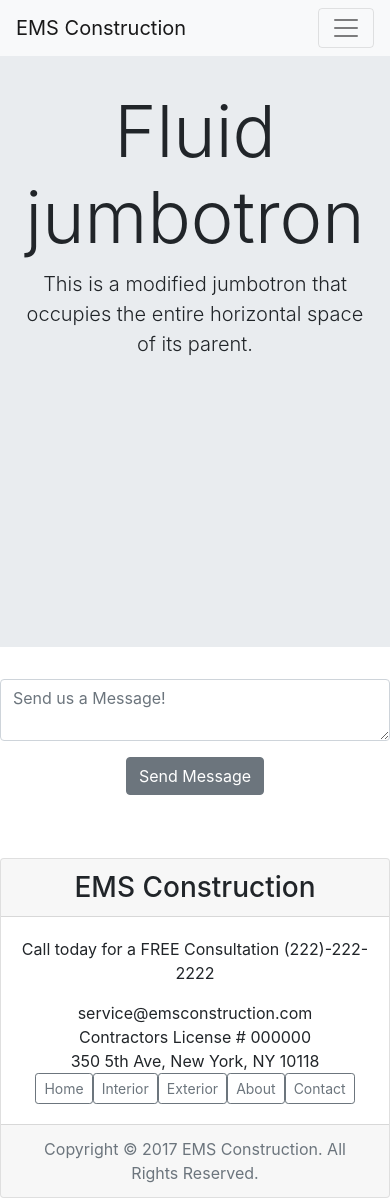
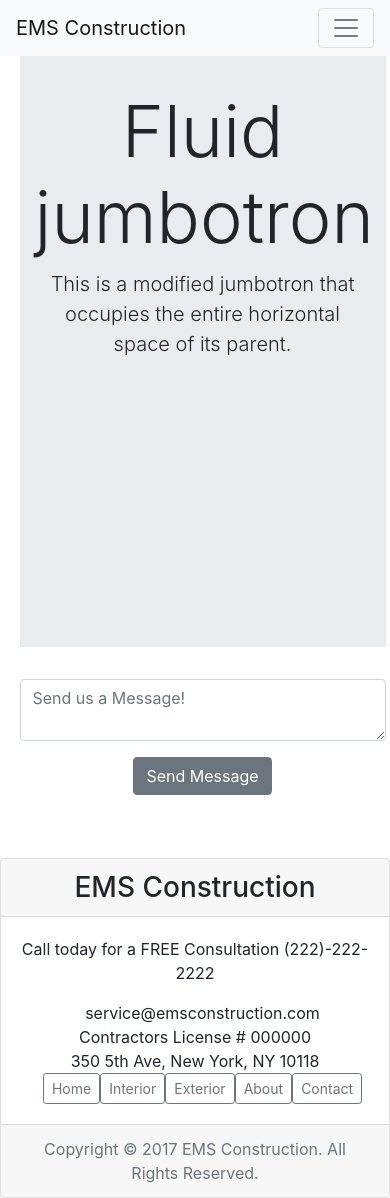
Before and after one commit to estivensal7/construction_site, a React (Create React App) app: page /contact in a window 390 px wide. Built offline with nearby package versions, Linux system fonts and the light colour scheme.

Commit message:
added media queries to gallery page in order to render proper widths and height

```diff
--- /dev/null
+++ b/src/Components/FilterButton/FilterButton.css
@@ -0,0 +1,3 @@
+.button {
+    padding-right: 0px !important;
+}
--- a/src/Components/FilterButton/FilterButton.js
+++ b/src/Components/FilterButton/FilterButton.js
@@ -1,5 +1,6 @@
 import React, { Component } from "react";
 import { Button } from 'reactstrap';
+import './FilterButton.css';
 
 class FilterButton extends Component {
     constructor(props) {
--- a/src/Components/ThumbnailCards/ThumbnailCards.js
+++ b/src/Components/ThumbnailCards/ThumbnailCards.js
@@ -3,8 +3,7 @@ import { Card,
     CardImg,
     CardBody,
     CardTitle,
-    CardGroup,
-    Button } from 'reactstrap';
+    CardGroup } from 'reactstrap';
 
 // creating service cards component
 class ThumbnailCards extends Component {
--- a/src/Components/ThumbnailContainer/ThumbnailContainer.css
+++ b/src/Components/ThumbnailContainer/ThumbnailContainer.css
@@ -0,0 +1,30 @@
+.thumbnailContainer {
+    width: 100%;
+    margin-top: 10px;
+}
+
+.filter-buttons-container {
+    width: 95% !important;
+    margin: auto !important;
+}
+
+.thumbnails-row-container {
+    width: 95% !important;
+    margin: auto !important;
+}
+
+.col-md-3 {
+    padding-right: 0% !important;
+}
+
+@media (min-width: 767px) {
+    .thumbnailContainer {
+        height: 100% !important;
+    }
+}
+
+@media (max-width: 766px) {
+    .thumbnailContainer {
+        height: 100% !important;
+    }
+}
--- a/src/Components/ThumbnailContainer/ThumbnailContainer.js
+++ b/src/Components/ThumbnailContainer/ThumbnailContainer.js
@@ -45,15 +45,19 @@ export default class ThumbnailContainer extends React.Component {
         // Both 'buttons' and 'thumbnails' have been declared in the state.
         return (
             <div className="thumbnailContainer">
+                <div className="filter-buttons-container">
                     <Row>
                         {this.state.buttons.map(buttons => {
                             return (
-                            <Col md={3}>
+                                <Col xs={12} sm={6} md={4}>
                                     <FilterButton buttons={buttons} handleClick={this.handleClick.bind(this)} />
                                 </Col>
                             )
                         })}
                     </Row>
+                </div>
+
+                <div className="thumbnails-row-container">
                     <Row>
                         {filteredThumbnails.map(thumbnails => {
                             return (
@@ -64,6 +68,7 @@ export default class ThumbnailContainer extends React.Component {
                         })}
                     </Row>
                 </div>
+            </div>
             );
         }
 }
--- a/src/Pages/Contact/Contact.css
+++ b/src/Pages/Contact/Contact.css
@@ -1,8 +1,13 @@
 .contactContainer {
-    width: 100%;
+    width: 90%;
     height: 95vh;
+    margin: auto;
 }
 
 .jumbotron {
     height: 70vh;
 }
+
+.col {
+    padding-right: 0%;
+}
--- /dev/null
+++ b/src/Pages/Gallery/Gallery.css
@@ -0,0 +1,7 @@
+.gallery-container {
+    width: 100%;
+}
+
+.col {
+    padding-right: 0% !important;
+}
--- a/src/Pages/Gallery/Gallery.js
+++ b/src/Pages/Gallery/Gallery.js
@@ -1,10 +1,11 @@
 import React, { Component } from 'react';
 import ThumbnailContainer from '../../Components/ThumbnailContainer/ThumbnailContainer';
+import './Gallery.css';
 
 export default class Gallery extends Component {
     render() {
       return (
-        <div>
+        <div className="gallery-container">
             <ThumbnailContainer />
         </div>
       )
```
Lines whose indentation alone changed are shown as unchanged.
